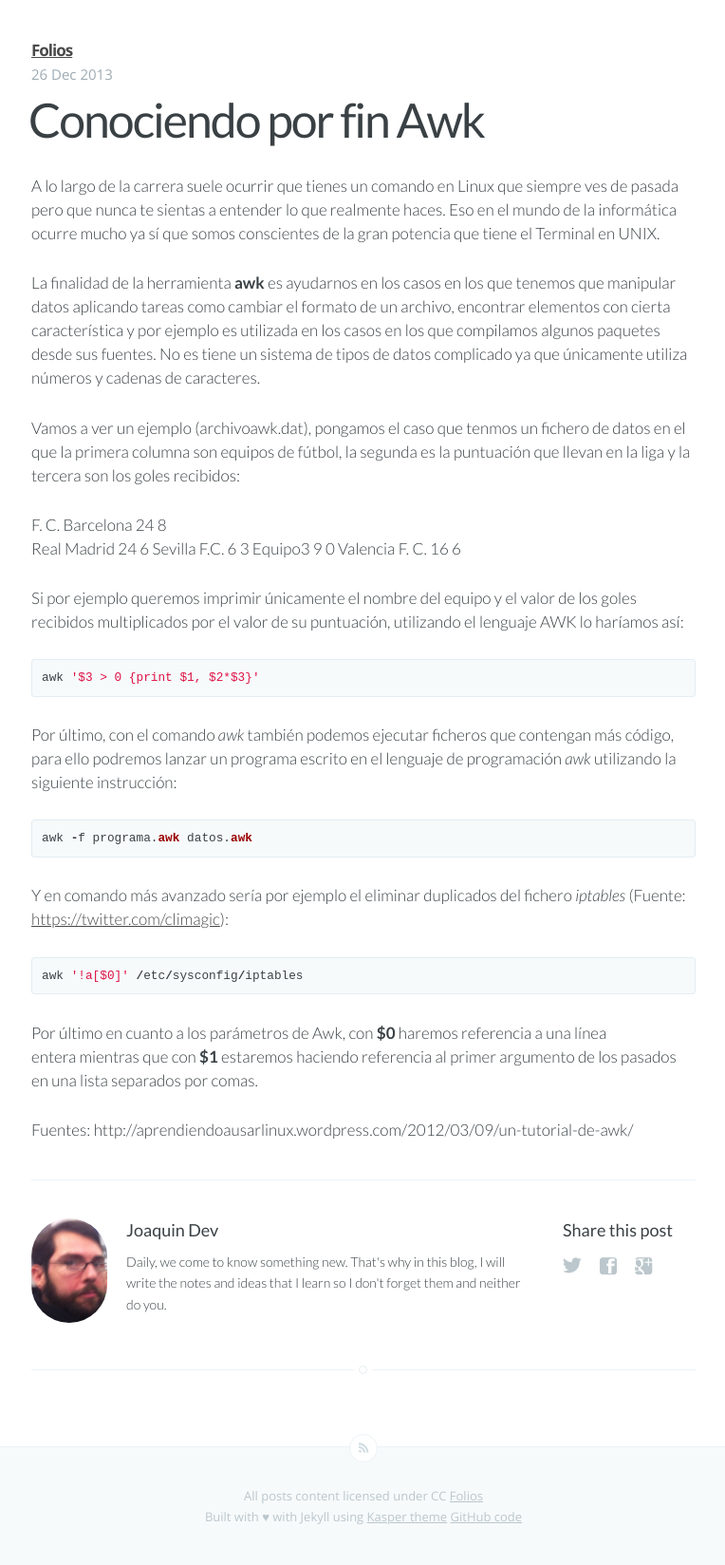
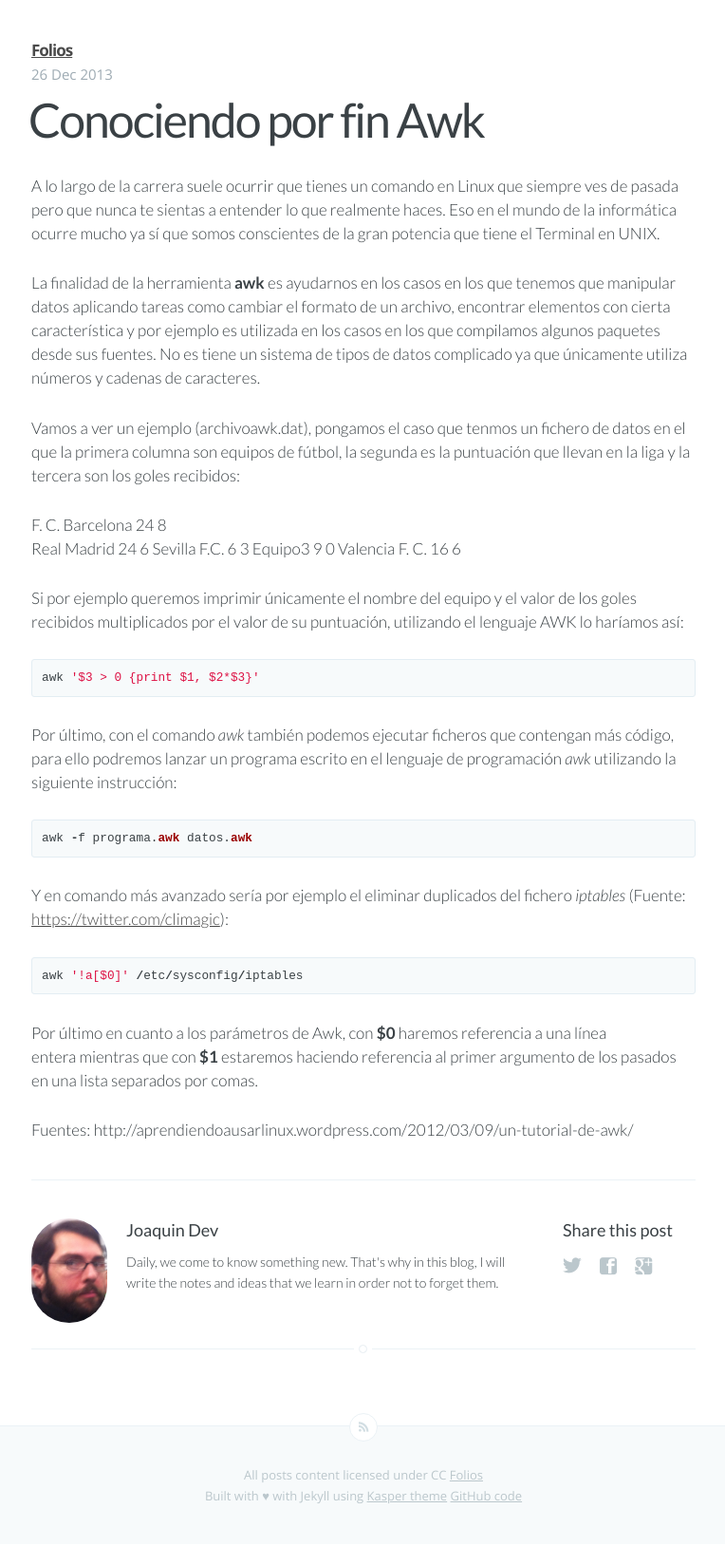
Before and after one commit to joaquindev/joaquindev.github.io, a Jekyll site: the page built from _posts/2013-12-28-conociendo-por-fin-Awk.md, in a window 1280 px wide. Shown: the whole page at 95% size, without its empty margins (257-1021 px from the left). Built offline with Jekyll 4.4.1, drawn with Linux system fonts in a browser that asks for light colours; Markdown is read by kramdown in place of the engine named in the settings; after the commit the page ends 1626 px from its top, so only the background shows below that.

Commit message:
Change again the bottom post description
Change again the bottom post description with a text more correct than
the previous one.

Contact info: joaquin@isla.io

```diff
--- a/_layouts/post.html
+++ b/_layouts/post.html
@@ -46,7 +46,7 @@ archive: true
                     	<h4> {{ site.author }} </h4>
                     	<!-- Author Bio -->
                     	<p>
-                            Daily, we come to know something new. That's why in this blog, I will write the notes and ideas that I learn so I don't forget them and neither do you.
+                            Daily, we come to know something new. That's why in this blog, I will write the notes and ideas that we learn in order not to forget them.
                     	</p>
                     </article>
                 </section>
```
